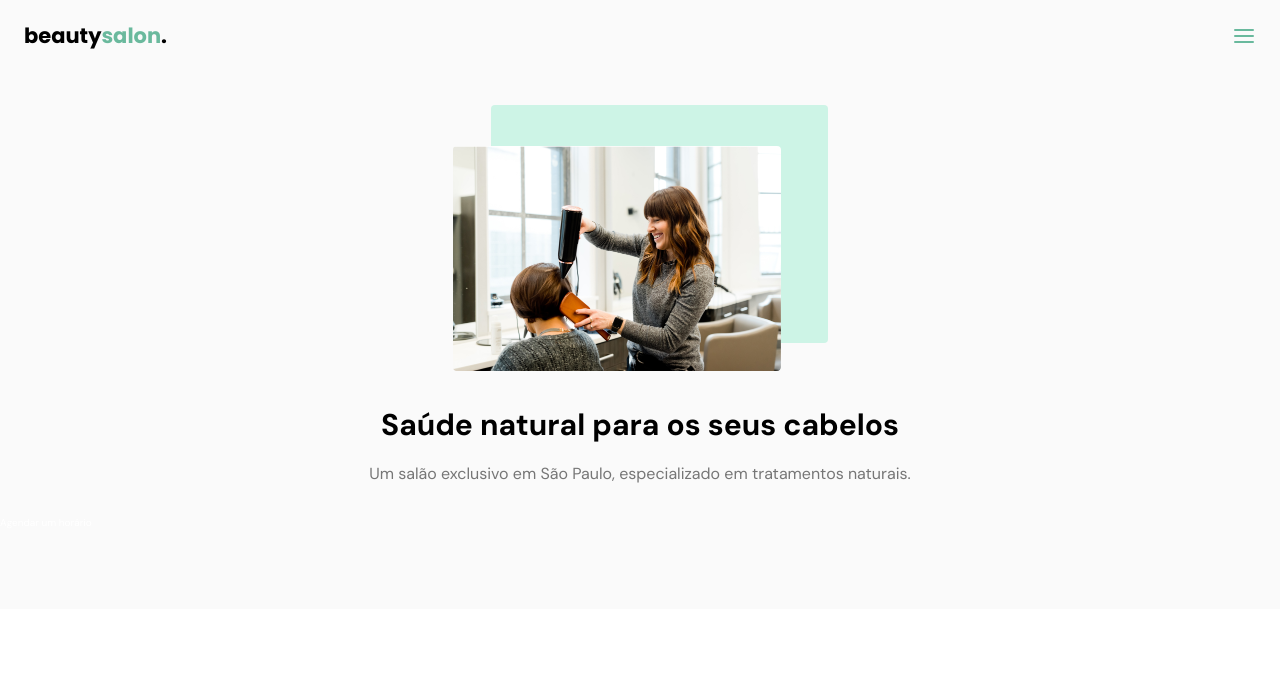
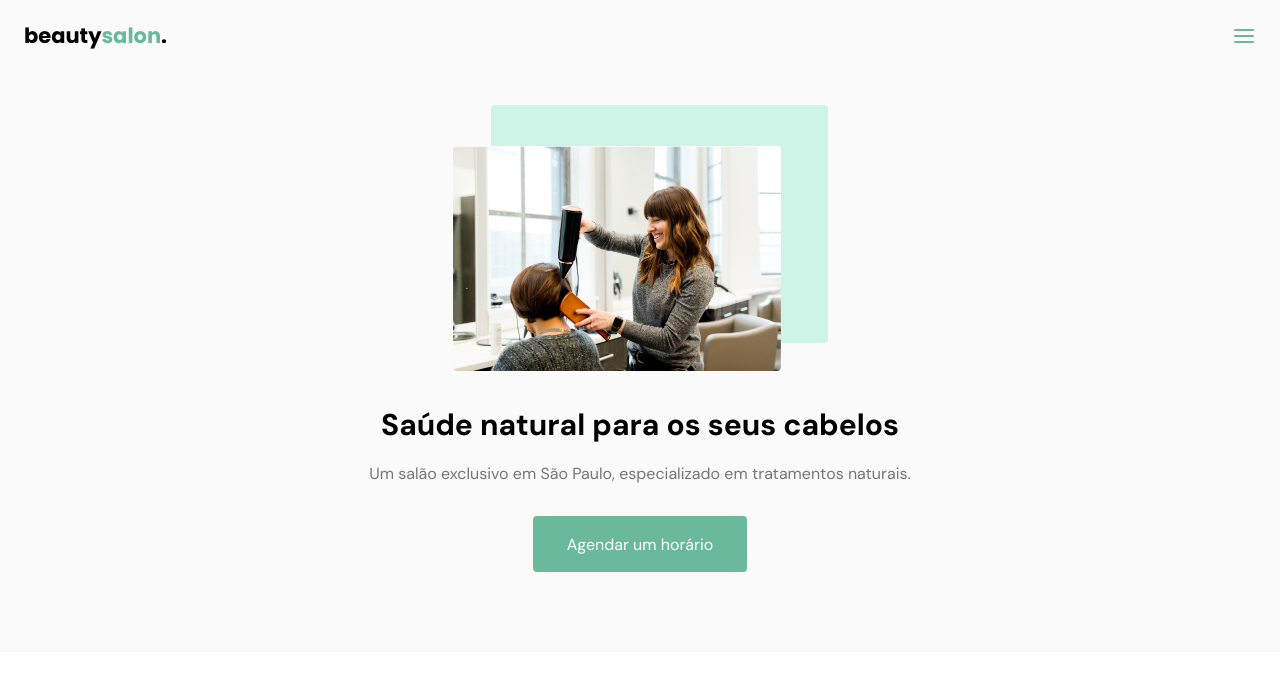
Before and after one commit to Magnun25/nlw-together-origin, a plain HTML site: page index.html in a window 1280 px wide. Shown: the top 687 px of the page. Drawn offline with Linux system fonts and the light colour scheme.

Commit message:
Update style.css

```diff
--- a/style.css
+++ b/style.css
@@ -129,13 +129,16 @@ a {
   color: #767676;
 }
 
-#home div.button {
+#home .text a {
   max-width: 21.4rem;
-  max-height: 5.6rem;
+  height: 5.6rem;
 
-  margin-bottom: 8rem;
+  font-size: 1.6rem;
+  font-weight: 500;
+ line-height: 2.1rem;
 
-  background-color: var(--primary-color);
+
+  background-color: var(--base-color);
   border-radius: 4px;
 
   display: flex;
@@ -148,6 +151,8 @@ a {
   transform: translate(-50%);
 
 }
+
+
 
 /* ----------  ABOUT ------------- */
 #about {
```
